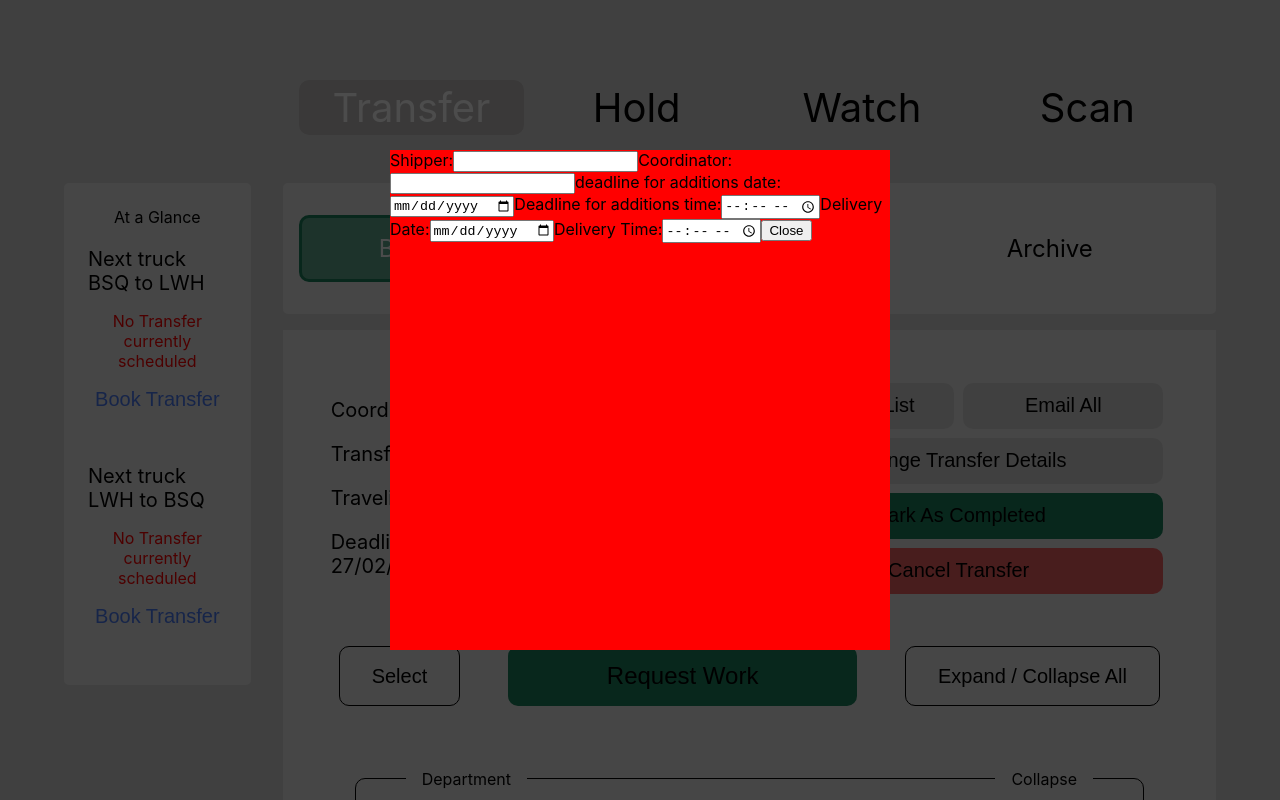
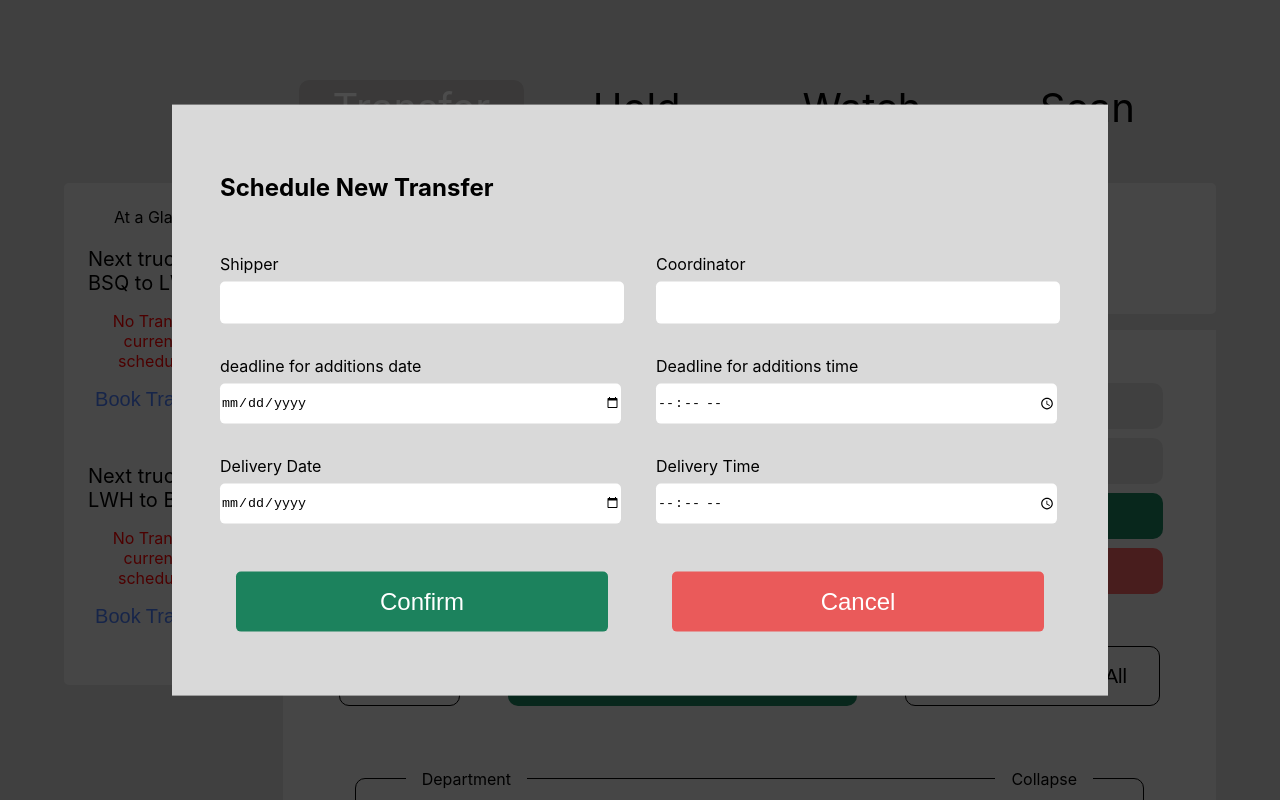
Before and after one commit to lefthomas/PropertyController, a React (Create React App) app: page / in a window 1280 px wide. Both pictures are taken after a click on the button "Request Work". Shown: the top 800 px of the page. Built offline with nearby package versions, Linux system fonts and the light colour scheme.

Commit message:
form styling

```diff
--- a/src/modals/TransferModal/TransferModal.css
+++ b/src/modals/TransferModal/TransferModal.css
@@ -1,4 +1,4 @@
-.transfer-request-list-overlay {
+.transfer-modal-overlay {
   position: fixed;
   top: 0;
   bottom: 0;
@@ -9,13 +9,63 @@
   z-index: 100;
 }
 
-.transfer-request-list-form {
+.transfer-modal-container {
   position: fixed;
   top: 50%;
   left: 50%;
   transform: translate(-50%, -50%);
   z-index: 100;
-  background-color: red;
-  width: 500px;
-  height: 500px;
+  display: grid;
+  background-color: #d9d9d9;
+  padding: 2rem;
 }
+
+.transfer-modal-header {
+  padding: 1rem;
+}
+
+.transfer-modal-form {
+  display: grid;
+  grid-template-columns: 1fr 1fr;
+}
+
+.transfer-modal-label-container {
+  display: flex;
+  flex-direction: column;
+  padding: 1rem;
+}
+
+.transfer-modal-label {
+  margin-bottom: 0.5rem;
+}
+
+.transfer-modal-input {
+  border-radius: 5px;
+  border: none;
+  width: 400px;
+  height: 40px;
+}
+
+.transfer-modal-btn-container {
+  display: flex;
+  align-items: center;
+  justify-content: center;
+  margin-top: 1rem;
+}
+
+.transfer-modal-btn {
+  margin: 2rem;
+  border-radius: 5px;
+  padding: 1rem 8rem;
+  color: white;
+  border: none;
+  font-size: 24px;
+}
+
+.transfer-modal-btn-confirm {
+  background-color: #1c825d;
+}
+
+.transfer-modal-btn-cancel {
+  background-color: #ea5a5a;
+}
--- a/src/modals/TransferModal/TransferModal.js
+++ b/src/modals/TransferModal/TransferModal.js
@@ -4,34 +4,103 @@ import ReactDom from "react-dom";
 function TransferModal(props) {
   if (!props.open) return null;
   return ReactDom.createPortal(
-    <div className="transfer-request-list-overlay">
-      <form className="transfer-request-list-form">
-        <label>
-          Shipper:
-          <input name="transfer-shipper" />
+    <div className="transfer-modal-overlay">
+      <div className="transfer-modal-container">
+        <h2 className="transfer-modal-header">Schedule New Transfer</h2>
+        <form className="transfer-modal-form">
+          <div className="transfer-modal-label-container">
+            <label
+              className="transfer-modal-label"
+              for="transfer-modal-shipper"
+            >
+              Shipper
             </label>
-        <label>
-          Coordinator:
-          <input name="transfer-coordinator" />
+            <input
+              name="transfer-modal-shipper"
+              id="transfer-modal-shipper"
+              className="transfer-modal-input"
+            />
+          </div>
+          <div className="transfer-modal-label-container">
+            <label
+              className="transfer-modal-label"
+              for="transfer-modal-coordinator"
+            >
+              Coordinator
             </label>
-        <label>
-          deadline for additions date:
-          <input type="date" name="additions-date" />
+            <input
+              name="transfer-modal-coordinator"
+              id="transfer-modal-coordinator"
+              className="transfer-modal-input"
+            />
+          </div>
+          <div className="transfer-modal-label-container">
+            <label
+              className="transfer-modal-label"
+              for="transfer-modal-additions-date"
+            >
+              deadline for additions date
             </label>
-        <label>
-          Deadline for additions time:
-          <input type="time" name="additions-time" />
+            <input
+              type="date"
+              name="transfer-modal-additions-date"
+              id="transfer-modal-additions-date"
+              className="transfer-modal-input"
+            />
+          </div>
+          <div className="transfer-modal-label-container">
+            <label
+              className="transfer-modal-label"
+              for="transfer-modal-additions-time"
+            >
+              Deadline for additions time
             </label>
-        <label>
-          Delivery Date:
-          <input type="date" name="delivery-date" />
+            <input
+              type="time"
+              name="transfer-modal-additions-time"
+              id="transfer-modal-additions-time"
+              className="transfer-modal-input"
+            />
+          </div>
+          <div className="transfer-modal-label-container">
+            <label
+              className="transfer-modal-label"
+              for="transfer-modal-delivery-date"
+            >
+              Delivery Date
             </label>
-        <label>
-          Delivery Time:
-          <input type="time" name="delivery-time" />
+            <input
+              type="date"
+              name="transfer-modal-delivery-date"
+              id="transfer-modal-delivery-date"
+              className="transfer-modal-input"
+            />
+          </div>
+          <div className="transfer-modal-label-container">
+            <label
+              className="transfer-modal-label"
+              for="transfer-modal-delivery-time"
+            >
+              Delivery Time
             </label>
-        <button onClick={() => props.close()}>Close</button>
+            <input
+              type="time"
+              name="transfer-modal-delivery-time"
+              id="transfer-modal-delivery-time"
+              className="transfer-modal-input"
+            />
+          </div>
+          <button className="transfer-modal-btn transfer-modal-btn-confirm">
+            Confirm
+          </button>
+          <button
+            className="transfer-modal-btn transfer-modal-btn-cancel"
+            onClick={() => props.close()}
+          >
+            Cancel
+          </button>
         </form>
+      </div>
     </div>,
     document.getElementById("portal")
   );
```
Lines whose indentation alone changed are shown as unchanged.
